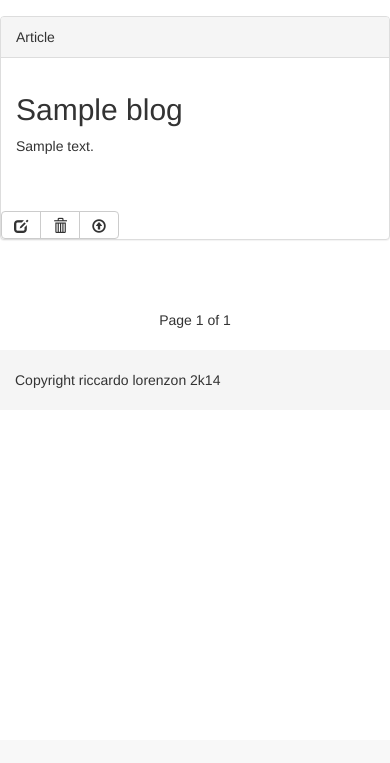
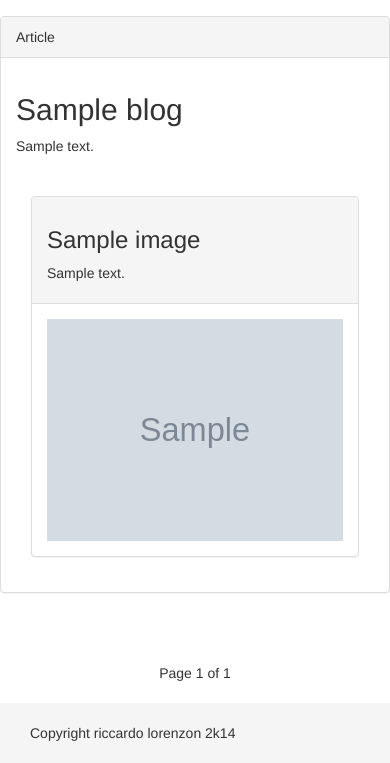
Before and after one commit to riccardolorenzon/simple_blog, a Django app: template templates/blogtemplate.html in a window 390 px wide. Shown: the part 154-917 px from the top of the page. Before the commit the page ends 542 px from the top, so only its background shows below. Run offline with Django 3.2, Linux system fonts and the light colour scheme; the template is opened without the code that fills it: most values are stand-ins (such as "Sample title", 1, 10 or a date in 2020); grey boxes marked "Sample" are stand-in pictures; parts of the project's set-up code (start-up, migrations or seed data) failed here and were passed over; some libraries are stand-ins or nearby versions.

Commit message:
added upload, delete images

```diff
--- a/blogapp/models.py
+++ b/blogapp/models.py
@@ -1,5 +1,6 @@
 from django.db import models
 from django.contrib.auth.models import  User
+from simple_blog import settings
 
 # Create your models here.
 class BlogArticle(models.Model):
@@ -10,7 +11,7 @@ class BlogArticle(models.Model):
 class ImageBlogArticle(models.Model):
     title = models.CharField(max_length=60)
     description = models.TextField()
-    image = models.ImageField(upload_to='./images/')
+    image = models.ImageField(upload_to='media')
     blogarticle = models.ForeignKey(BlogArticle)
 
 class Comment(models.Model):
--- a/simple_blog/settings.py
+++ b/simple_blog/settings.py
@@ -89,6 +89,9 @@ USE_TZ = True
 
 STATIC_URL = '/static/'
 
+MEDIA_ROOT = os.path.join(os.path.dirname(os.path.dirname(os.path.abspath(__file__))), 'media')
+MEDIA_URL = '/media/'
+
 LOGIN_REDIRECT_URL = '/'
 
 TEMPLATE_DIRS = (
--- a/templates/blogtemplate.html
+++ b/templates/blogtemplate.html
@@ -39,6 +39,12 @@
         }
         }
     </style>
+    <script>
+        $(document).on("click", ".open-UploadImageDialog", function () {
+             var blogArticleId = $(this).data('id');
+             $(".modal-body #blogArticleId").val( blogArticleId );
+        });
+    </script>
 
     <nav class="navbar navbar-default navbar-fixed-top" role="navigation">
         <ul class="nav navbar-nav">
@@ -76,8 +82,33 @@
                             </article>
                         </div>
                         <div class="panel-body">
-
+                        {% if blog.imageblogarticle_set != None %}
+                           {% for image in blog.imageblogarticle_set.all %}
+                                <div class="col-md-4">
+                                    <div class="panel panel-default">
+                                        <div class="panel-heading">
+                                            <h3>{{ image.title }}</h3>
+                                            <p>{{ image.description }}</p>
                                         </div>
+                                        <div class="panel-body">
+                                            <a href="#">
+                                                <img class="img-responsive" src="{{ image.image.url }}">
+                                            </a>
+                                        </div>
+                                        {% if blog.author == user %}
+                                            <div class="btn-toolbar" role="toolbar">
+                                                <div class="btn-group">
+                                                     <button type="button" class="btn btn-default" aria-label="middle Align" onClick="location.href='/delete-image/{{ blog.id }}/images/{{ image.id }}'">
+                                                        <span class="glyphicon glyphicon-trash" aria-hidden="true"></span>
+                                                     </button>
+                                                </div>
+                                            </div>
+                                        {% endif %}
+                                </div>
+                           {% endfor %}
+                        {% endif %}
+                        </div>
+                        {% if blog.author == user %}
                             <div class="btn-toolbar" role="toolbar">
                                 <div class="btn-group">
                                     <button type="button" class="btn btn-default" aria-label="left Align" onClick="location.href='/edit-article/{{ blog.id }}/'">
@@ -86,11 +117,13 @@
                                     <button type="button" class="btn btn-default" aria-label="middle Align" onClick="location.href='/delete-article/{{ blog.id }}/'">
                                       <span class="glyphicon glyphicon-trash" aria-hidden="true"></span>
                                     </button>
-                                 <button type="button" class="btn btn-default" aria-label="right Align">
+                                    <button type="button" class="open-UploadImageDialog btn btn-default" aria-label="right Align"  data-id="{{ blog.id }}" onClick="#uploadingimagemodal"
+                                           data-toggle="modal" data-target="#uploadimagemodal">
                                       <span class="glyphicon glyphicon-upload" aria-hidden="true"></span>
                                     </button>
                                 </div>
                             </div>
+                        {% endif %}
 
                     </div>
                 </div>
@@ -163,6 +196,29 @@
             </div>
         </div>
     </div>
-
+    <div class="modal fade" role="dialog" id = "uploadimagemodal" style ="text-align:center">
+        <div class="modal-dialog">
+            <div class="modal-content">
+                <div class="modal-header">
+                    <h4>Upload an Image</h4>
+                </div>
+                <div class="modal-body">
+                    <form method="POST" action="{% url 'upload' %}" enctype="multipart/form-data">
+                        {% csrf_token %}
+                        <input type="hidden" name="blogArticleId" id="blogArticleId">
+                        <input type="file" class="form-control" name="file">
+                        <br>
+                        <b>Image Title</b>
+                        <input type="text" name="title" class="form-control" style="width:50%;margin-left:auto;margin-right:auto;">
+                        <br>
+                        <b>Image description</b>
+                        <input type="text" name="description" class="form-control" style="width:50%;margin-left:auto;margin-right:auto;">
+                        <br>
+                        <input type="submit" class="btn btn-primary" value="Submit">
+                    </form>
+                </div>
+            </div>
+        </div>
+    </div>
 </body>
 </html>
```
Also changed, not shown: blogapp/views.py (+16 -8 lines), simple_blog/urls.py (+7 -0 lines), db.sqlite3, 4 other files. Lines whose indentation alone changed are shown as unchanged.
